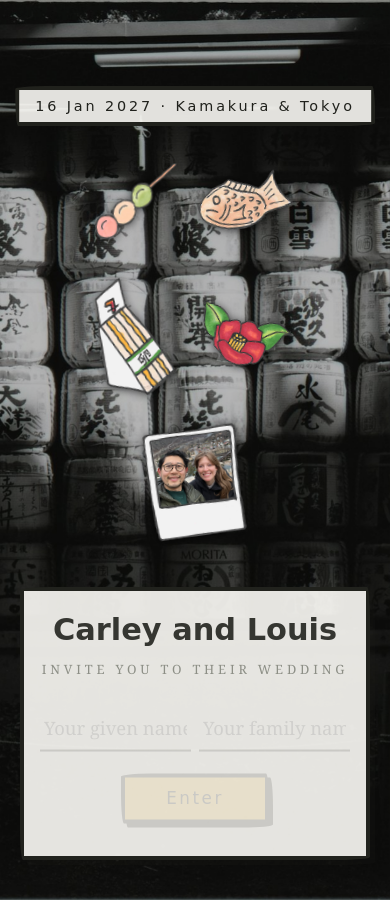
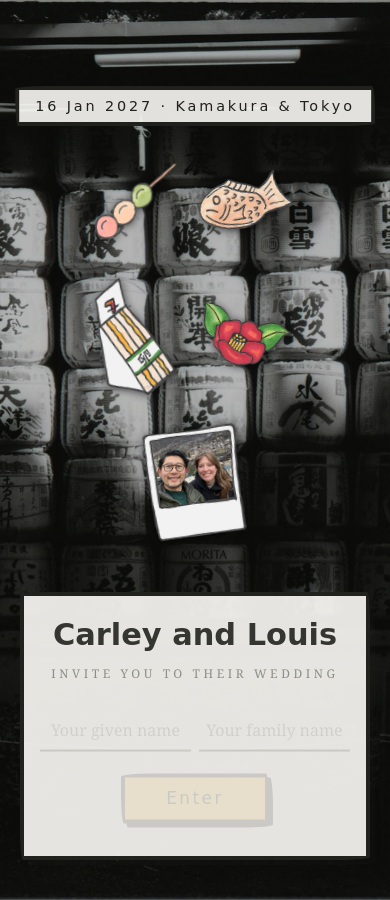
Before and after one commit to louiskang2/wedding.github.io, a Jekyll site: the page built from index.md, in a window 390 px wide. Built offline with Jekyll 4.4.1, drawn with Linux system fonts in a browser that asks for light colours; some web fonts are replaced.

Commit message:
Changed font sizes

```diff
--- a/_sass/_site.scss
+++ b/_sass/_site.scss
@@ -191,11 +191,12 @@
       border-bottom: var(--line-form) solid var(--ink);
       border-radius: 0;
       font-family: var(--font-body);
-      font-size: 1.15rem;
+      font-size: 1.1rem;
       text-align: center;
       padding: .5rem .25rem;
       color: var(--ink);
       &:focus { box-shadow: none; border-bottom-color: var(--contrast); background: transparent; }
+      @media (max-width: 576px) { font-size: 1rem; }
     }
     .btn-gate {
       margin-top: 1.4rem;
@@ -321,6 +322,7 @@
       margin-bottom: 40px;
       padding: 1.1rem 1rem .9rem;
       .landing-names { font-size: 1.9rem; }
+      .landing-sub { font-size: 0.75rem; }
     }
     #landing-gate { margin-top: 1rem; }
   }
```
